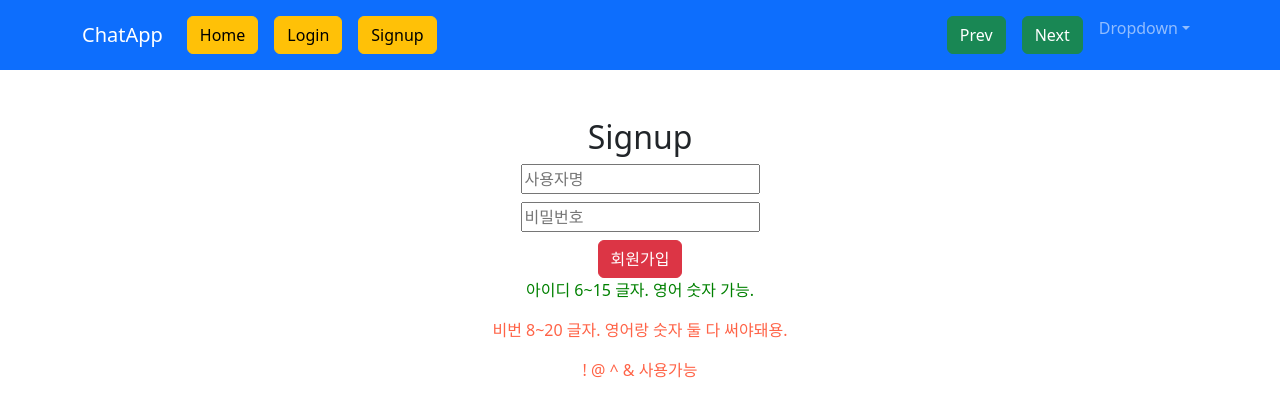
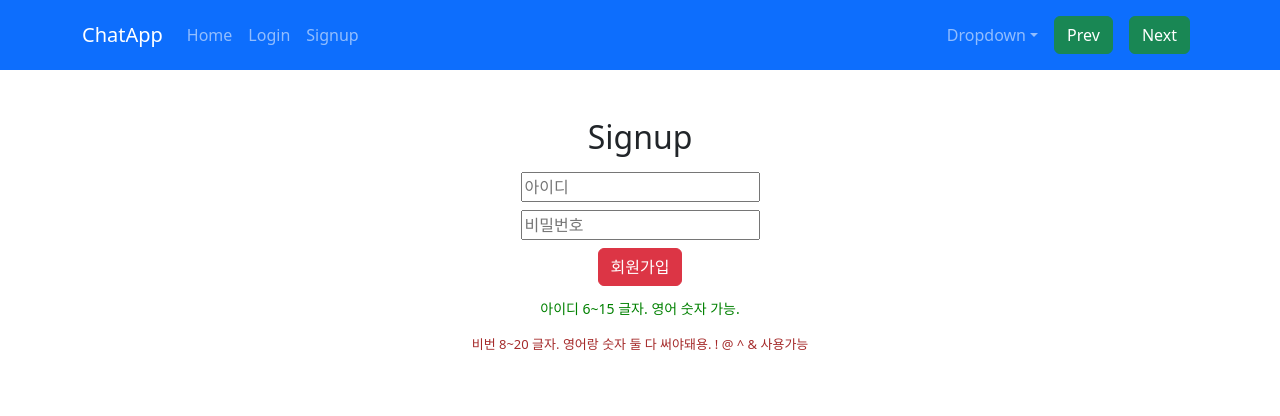
Before and after one commit to 9370Cloud/chatApp, a React (Create React App) app in the folder frontend/: page /signup in a window 1280 px wide. Shown: the top 416 px of the page. Built offline with nearby package versions, Linux system fonts and the light colour scheme.

Commit message:
이거저거

```diff
--- a/frontend/src/components/Navbar.js
+++ b/frontend/src/components/Navbar.js
@@ -18,42 +18,37 @@ function NavBar() {
           </Navbar.Brand>
           <Nav className="me-auto">
             {/* me-auto : 왼쪽 정렬 */}
-            <Nav.Link>
-              <Button
-                variant="warning"
-                onClick={(e) => {
+            <Nav.Link onClick={(e) => {
                   e.stopPropagation();
                   navigate("/");
-                }}
-              >
-                Home
-              </Button>{" "}
+                }}>
+              Home
             </Nav.Link>
-            <Nav.Link>
-              <Button
-                variant="warning"
-                onClick={(e) => {
+            <Nav.Link onClick={(e) => {
                   e.stopPropagation();
                   navigate("/login");
-                }}
-              >
+                }}>
                 Login
-              </Button>{" "}
             </Nav.Link>
-            <Nav.Link>
-              <Button
-                variant="warning"
-                onClick={(e) => {
+            <Nav.Link onClick={(e) => {
                   e.stopPropagation();
                   navigate("/signup");
-                }}
-              >
+                }}>
                 Signup
-              </Button>{" "}
             </Nav.Link>
           </Nav>
+          <Nav>
+          <NavDropdown title="Dropdown" id="basic-nav-dropdown" className="">
+              <NavDropdown.Item>장식용임 ㅋㅋ</NavDropdown.Item>
+              <NavDropdown.Item>Another action</NavDropdown.Item>
+              <NavDropdown.Item>Something</NavDropdown.Item>
+              <NavDropdown.Divider />
+              <NavDropdown.Item>Separated link</NavDropdown.Item>
+            </NavDropdown>
+            </Nav>
           <Nav className="ml-auto">
             {/* ml-auto : 오른쪽 정렬 */}
+
             <Nav.Link>
               <Button
                 variant="success"
@@ -76,13 +71,6 @@ function NavBar() {
                 Next
               </Button>{" "}
             </Nav.Link>
-            <NavDropdown title="Dropdown" id="basic-nav-dropdown">
-              <NavDropdown.Item>Action</NavDropdown.Item>
-              <NavDropdown.Item>Another action</NavDropdown.Item>
-              <NavDropdown.Item>Something</NavDropdown.Item>
-              <NavDropdown.Divider />
-              <NavDropdown.Item>Separated link</NavDropdown.Item>
-            </NavDropdown>
           </Nav>
         </Container>
       </Navbar>
--- a/frontend/src/components/Signup.js
+++ b/frontend/src/components/Signup.js
@@ -55,19 +55,19 @@ function Signup() {
       className="login-wrapper mt-5"
       style={{ width: "400px", height: "350px" }}
     >
-      <h2>Signup</h2>
-      {errorMessage && <div style={{ color: "red" }}>{errorMessage}</div>}{" "}
+      <h2 className="mb-2">Signup</h2>
+      {errorMessage && <div style={{ color: "red", fontSize: "17px" }}>{errorMessage}</div>}{" "}
       {/* 에러 메시지 출력 */}
-      <form onSubmit={handleSubmit}>
-        <div className="m-2">
+      <form onSubmit={handleSubmit} className="mt-3">
+        <div className="mb-2">
           <input
             type="text"
-            placeholder="사용자명"
+            placeholder="아이디"
             value={username}
             onChange={(e) => setUsername(e.target.value)}
           />
         </div>
-        <div className="mb-2">
+        <div className="">
           <input
             type="password"
             placeholder="비밀번호"
@@ -75,12 +75,11 @@ function Signup() {
             onChange={(e) => setPassword(e.target.value)}
           />
         </div>
-        <Button variant="danger" type="submit">
+        <Button variant="danger" type="submit" className="m-2">
           회원가입
         </Button>
-        <p style={{color: 'green'}}>아이디 6~15 글자. 영어 숫자 가능.</p>
-        <p style={{color: 'tomato'}}>비번 8~20 글자. 영어랑 숫자 둘 다 써야돼용.</p>
-        <p style={{color: 'tomato'}}> ! @ ^ & 사용가능</p>
+        <p style={{color: 'green', fontSize: '14px'}} className="mt-1 mb-3">아이디 6~15 글자. 영어 숫자 가능.</p>
+        <p style={{color: 'brown', fontSize: '13px'}}>비번 8~20 글자. 영어랑 숫자 둘 다 써야돼용. ! @ ^ & 사용가능</p>
         <p></p>
       </form>
     </Container>
```
